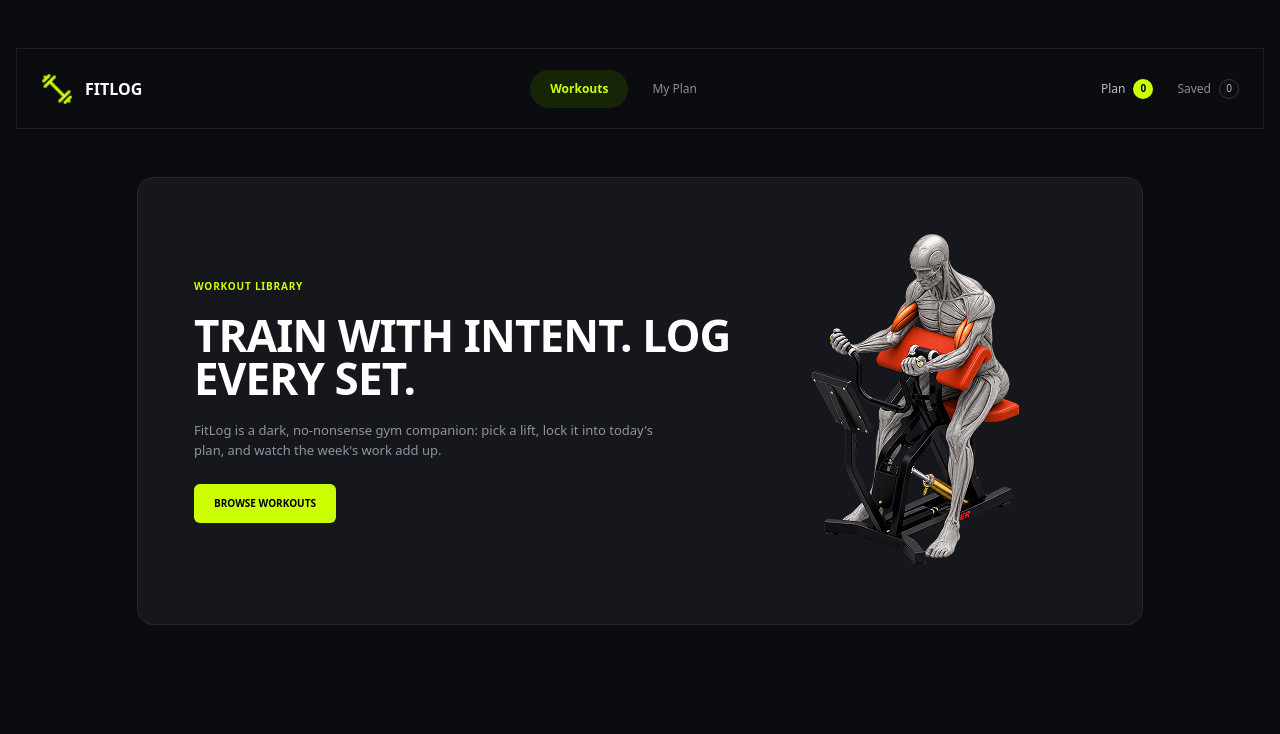
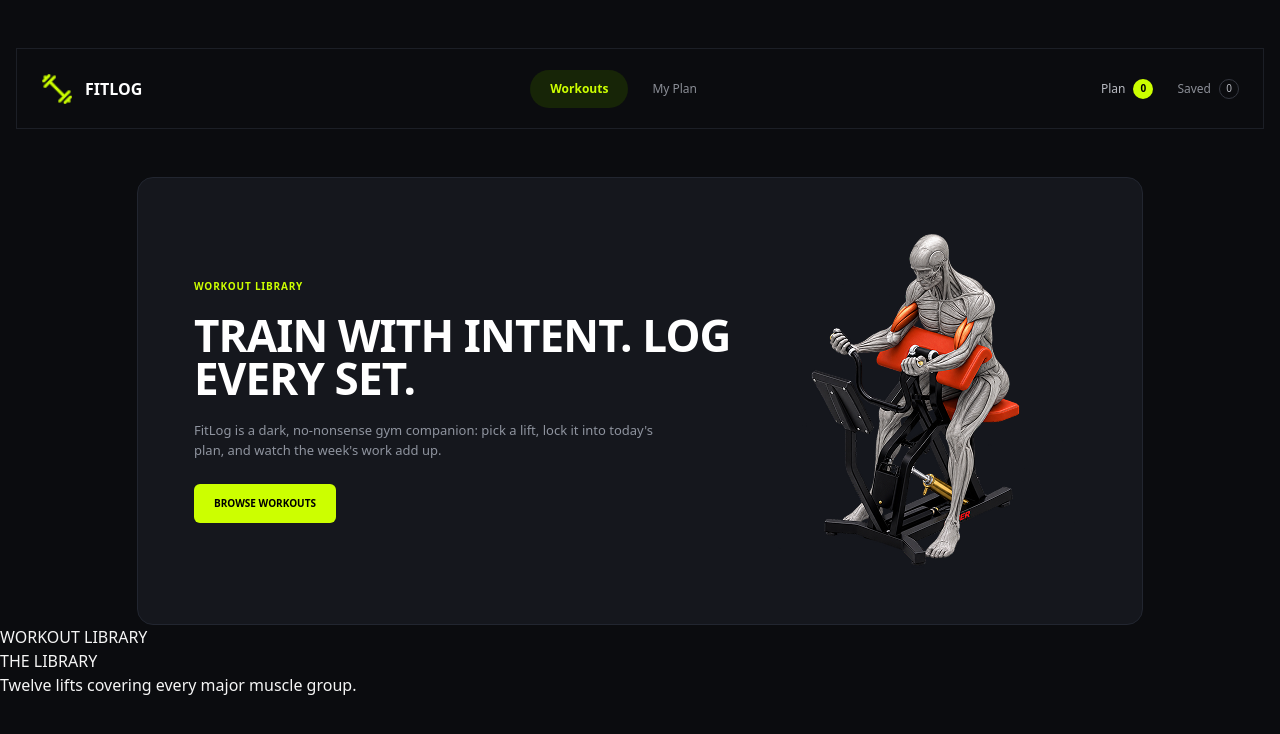
Before and after one commit to Ara-Fat-Islam/Assignment-6, a Next.js app: page / in a window 1280 px wide. Shown: the top 734 px of the page. Built offline with nearby package versions, Linux system fonts and the light colour scheme.

Commit message:
add workout library

```diff
--- a/src/app/page.tsx
+++ b/src/app/page.tsx
@@ -1,11 +1,13 @@
 import Hero from "@/components/Hero";
 import Navbar from "@/components/Navbar";
+import WorkoutLibrary from "@/components/WorkoutLibrary";
 
 export default function Home() {
   return (
     <>
       <Navbar />
       <Hero />
+      <WorkoutLibrary />
     </>
   );
 }
--- /dev/null
+++ b/src/components/WorkoutLibrary.tsx
@@ -0,0 +1,16 @@
+export default function WorkoutLibrary() {
+  return (
+    <section>
+      <div>
+        <p>WORKOUT LIBRARY</p>
+
+        <h2>THE LIBRARY</h2>
+
+        <p>Twelve lifts covering every major muscle group.</p>
+
+        <div>
+        </div>
+      </div>
+    </section>
+  );
+}
```
